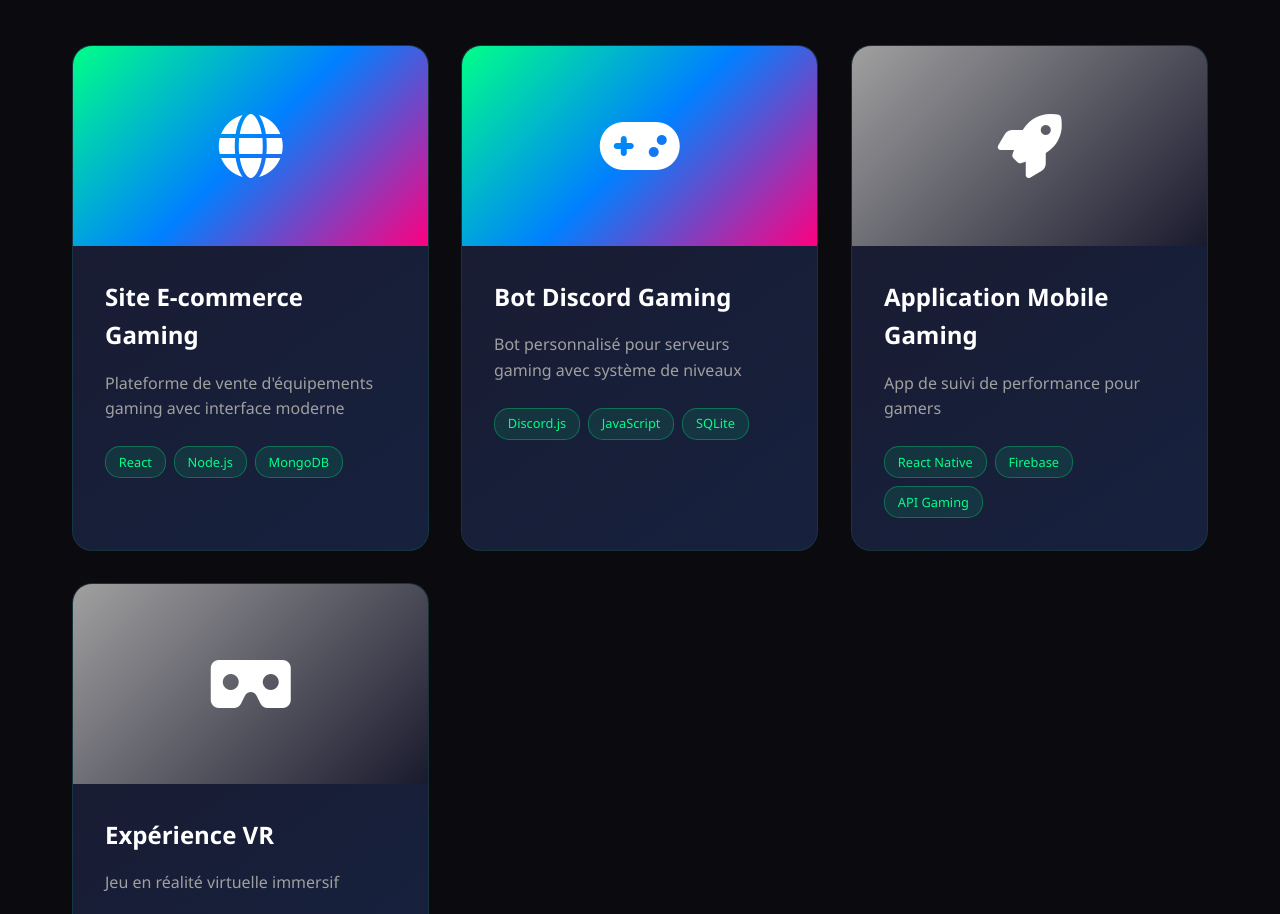
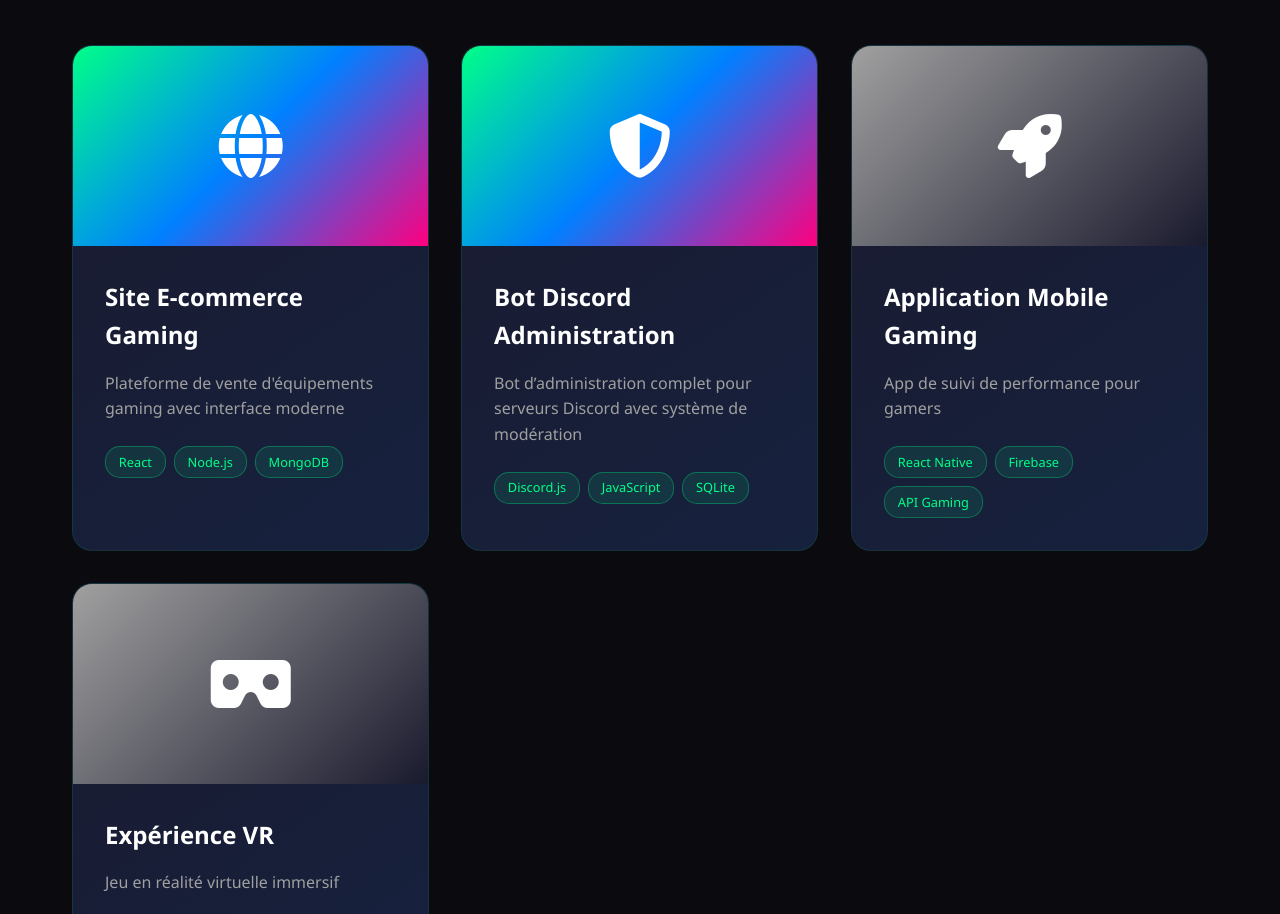
Before and after one commit to JimmyRamsamynaick/site_web, a website: page index.html in a window 1280 px wide. Shown: the part 2024-2938 px from the top of the page. Drawn offline with Linux system fonts and the light colour scheme.

Commit message:
[UPDATE] index.html

```diff
--- a/index.html
+++ b/index.html
@@ -146,16 +146,16 @@
                 <div class="project-card" data-category="game">
                     <div class="project-image">
                         <div class="project-placeholder">
-                            <i class="fas fa-gamepad"></i>
+                            <i class="fas fa-shield-alt"></i>
                         </div>
                         <div class="project-overlay">
                             <a href="#" class="project-link"><i class="fas fa-external-link-alt"></i></a>
-                            <a href="#" class="project-github"><i class="fab fa-github"></i></a>
+                            <a href="https://github.com/JimmyRamsamynaick/better-yako-" target="_blank" rel="noopener" class="project-github"><i class="fab fa-github"></i></a>
                         </div>
                     </div>
                     <div class="project-content">
-                        <h3>Bot Discord Gaming</h3>
-                        <p>Bot personnalisé pour serveurs gaming avec système de niveaux</p>
+                        <h3>Bot Discord Administration</h3>
+                        <p>Bot d’administration complet pour serveurs Discord avec système de modération</p>
                         <div class="project-tech">
                             <span>Discord.js</span>
                             <span>JavaScript</span>
```
